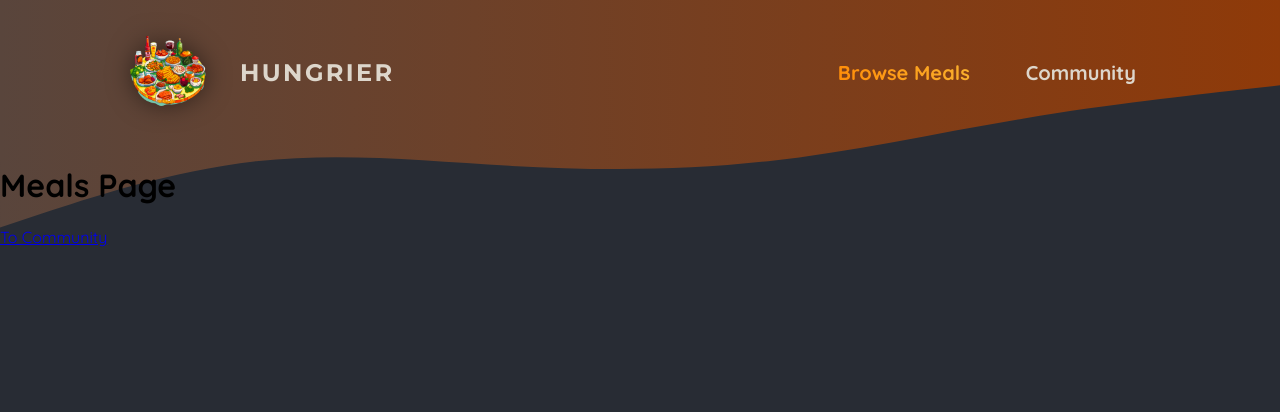
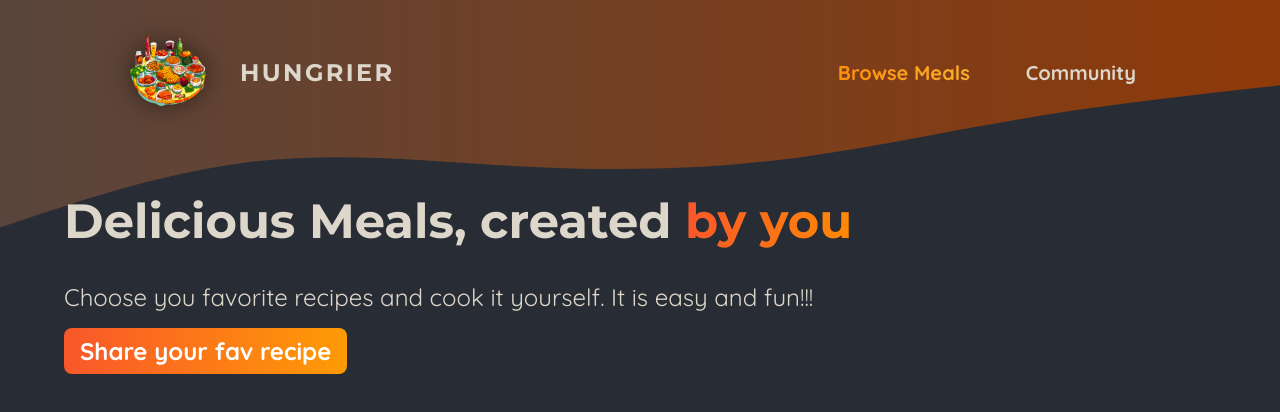
Before and after one commit to VibhuAgarwal/FoodieNextJS, a Next.js app: page /meals in a window 1280 px wide. Shown: the top 412 px of the page. Built offline with nearby package versions, Linux system fonts and the light colour scheme.

Commit message:
Setting the code for rendering meals data and images

```diff
--- a/app/meals/page.js
+++ b/app/meals/page.js
@@ -1,10 +1,26 @@
 import Link from "next/link";
+import classes from "./page.module.css";
+import MealsGrid from "@/assets/components/meals/meals-grid";
 
 export default function MealsPage() {
-    return (
-        <main>
-            <h1>Meals Page</h1>
-            <p><Link href='/community'>To Community</Link></p>
-        </main>
-    )
+  return (
+    <>
+      <header className={classes.header}>
+        <h1>
+          Delicious Meals, created{" "}
+          <span className={classes.highlight}>by you</span>
+        </h1>
+        <p>
+          Choose you favorite recipes and cook it yourself. It is easy and
+          fun!!!
+        </p>
+        <p className={classes.cta}>
+          <Link href="/meals/share">Share your fav recipe</Link>
+        </p>
+      </header>
+      <main className={classes.main}>
+        <MealsGrid meals={[]} />
+      </main>
+    </>
+  );
 }
--- /dev/null
+++ b/app/meals/page.module.css
@@ -0,0 +1,51 @@
+.header {
+  gap: 3rem;
+  margin: 3rem auto 5rem auto;
+  width: 90%;
+  max-width: 75rem;
+  color: #ddd6cb;
+  font-size: 1.5rem;
+}
+
+.header h1 {
+  font-family: "Montserrat", sans-serif;
+}
+
+.highlight {
+  background: linear-gradient(90deg, #f9572a, #ff8a05);
+  background-clip: text;
+  -webkit-background-clip: text;
+  -webkit-text-fill-color: transparent;
+}
+
+.header p {
+  margin: 0;
+}
+
+.cta a {
+  display: inline-block;
+  margin-top: 1rem;
+  padding: 0.5rem 1rem;
+  border-radius: 0.5rem;
+  background: linear-gradient(90deg, #f9572a, #ff9b05);
+  color: #ffffff;
+  font-weight: bold;
+  text-decoration: none;
+}
+
+.loading {
+  text-align: center;
+  animation: loading 1.2s ease-in-out infinite;
+}
+
+@keyframes loading {
+  0% {
+    color: #e9e9e9;
+  }
+  50% {
+    color: #b89b84;
+  }
+  100% {
+    color: #e9e9e9;
+  }
+}
--- /dev/null
+++ b/assets/components/meals/meal-item.js
@@ -0,0 +1,26 @@
+import Link from "next/link";
+import Image from "next/image";
+
+import classes from "./meal-item.module.css";
+
+export default function MealItem({ title, slug, image, summary, creator }) {
+  return (
+    <article className={classes.meal}>
+      <header>
+        <div className={classes.image}>
+          <Image src={image} alt={title} fill />
+        </div>
+        <div className={classes.headerText}>
+          <h2>{title}</h2>
+          <p>by {creator}</p>
+        </div>
+      </header>
+      <div className={classes.content}>
+        <p className={classes.summary}>{summary}</p>
+        <div className={classes.actions}>
+          <Link href={`/meals/${slug}`}>View Details</Link>
+        </div>
+      </div>
+    </article>
+  );
+}
--- /dev/null
+++ b/assets/components/meals/meal-item.module.css
@@ -0,0 +1,75 @@
+.meal {
+  display: flex;
+  flex-direction: column;
+  justify-content: space-between;
+  height: 100%;
+  border-radius: 4px;
+  box-shadow: 0 0 12px rgba(0, 0, 0, 0.3);
+  overflow: hidden;
+  transition: all 0.3s ease-in-out;
+  color: #ddd6cb;
+  background: linear-gradient(90deg, #2c1e19, #25200f);
+}
+
+.headerText {
+  padding: 0.5rem 1rem 0 1rem;
+}
+
+.headerText h2 {
+  margin: 0;
+  font-size: 1.5rem;
+  font-family: "Montserrat", sans-serif;
+}
+
+.headerText p {
+  font-size: 0.75rem;
+  color: #cfa69b;
+  font-style: italic;
+}
+
+.meal h2,
+.meal p {
+  margin: 0;
+}
+
+.image {
+  position: relative;
+  height: 15rem;
+}
+
+.meal img {
+  object-fit: cover;
+}
+
+.content {
+  display: flex;
+  flex-direction: column;
+  justify-content: space-between;
+  height: 100%;
+}
+
+.summary {
+  padding: 1rem 1rem 0 1rem;
+}
+
+.actions {
+  padding: 1rem;
+  text-align: right;
+}
+
+.actions a {
+  display: inline-block;
+  margin-top: 1rem;
+  padding: 0.5rem 1rem;
+  border-radius: 0.5rem;
+  background: linear-gradient(90deg, #f9572a, #ff9b05);
+  color: #ffffff;
+  font-weight: bold;
+  text-decoration: none;
+}
+
+.actions a:hover,
+.actions a:active {
+  background: linear-gradient(90deg, #fd4715, #f9b241);
+  box-shadow: 0 0 12px rgba(242, 100, 18, 0.8);
+}
--- /dev/null
+++ b/assets/components/meals/meals-grid.js
@@ -0,0 +1,14 @@
+import MealItem from './meal-item';
+import classes from './meals.grid.module.css'
+
+export default function MealsGrid({ meals }) {
+    return (
+        <ul className={classes.meals}>
+            {meals.map((meal) => (
+                <li key={meal.id}>
+                    <MealItem {...meal} />
+                </li>
+            ))}
+        </ul>
+    );
+}
--- /dev/null
+++ b/assets/components/meals/meals.grid.module.css
@@ -0,0 +1,10 @@
+.meals {
+  width: 90%;
+  max-width: 90rem;
+  display: grid;
+  grid-template-columns: repeat(auto-fill, minmax(20rem, 1fr));
+  grid-gap: 5rem;
+  margin: 2rem auto;
+  list-style: none;
+  padding: 0;
+}
```
